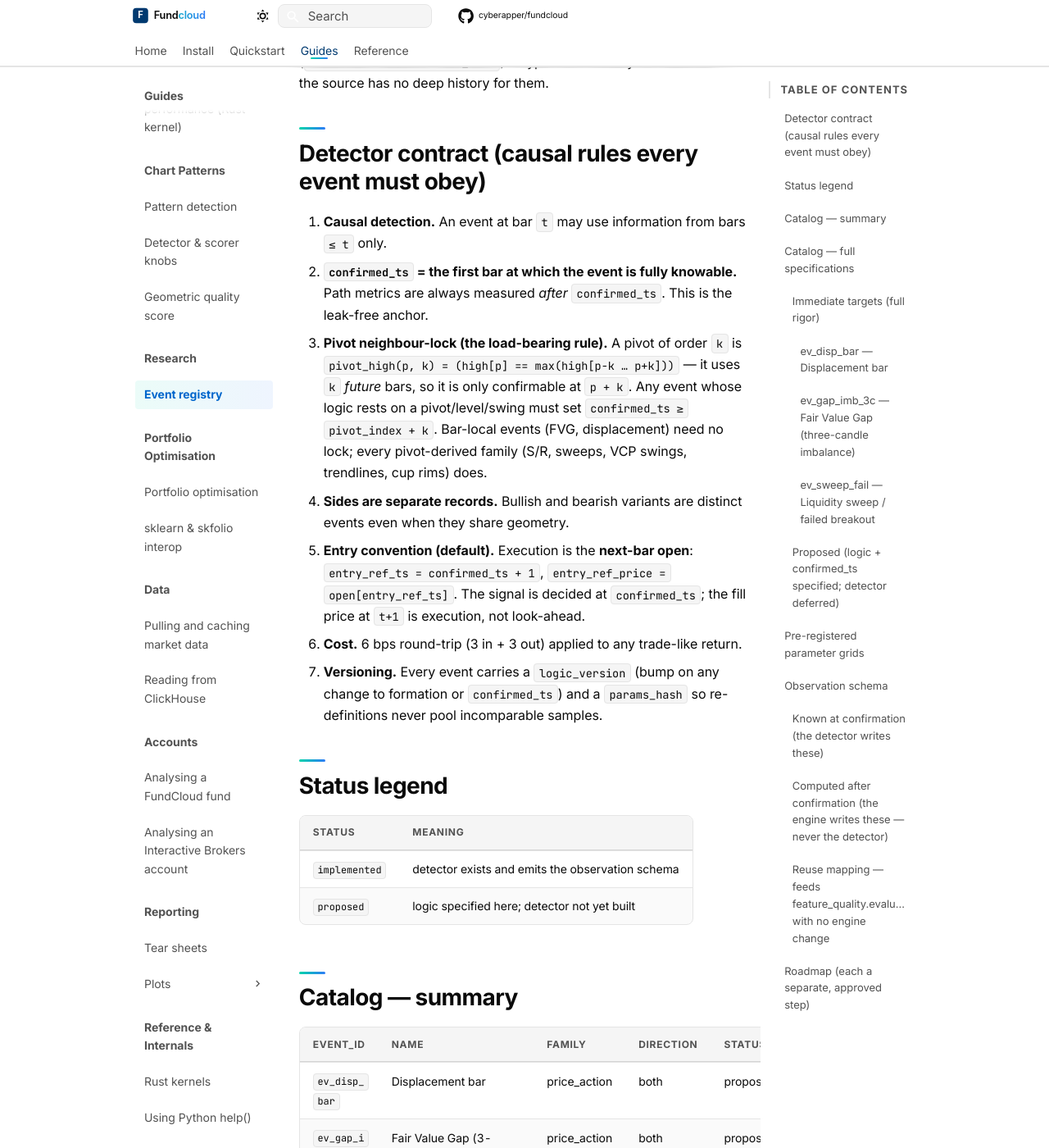
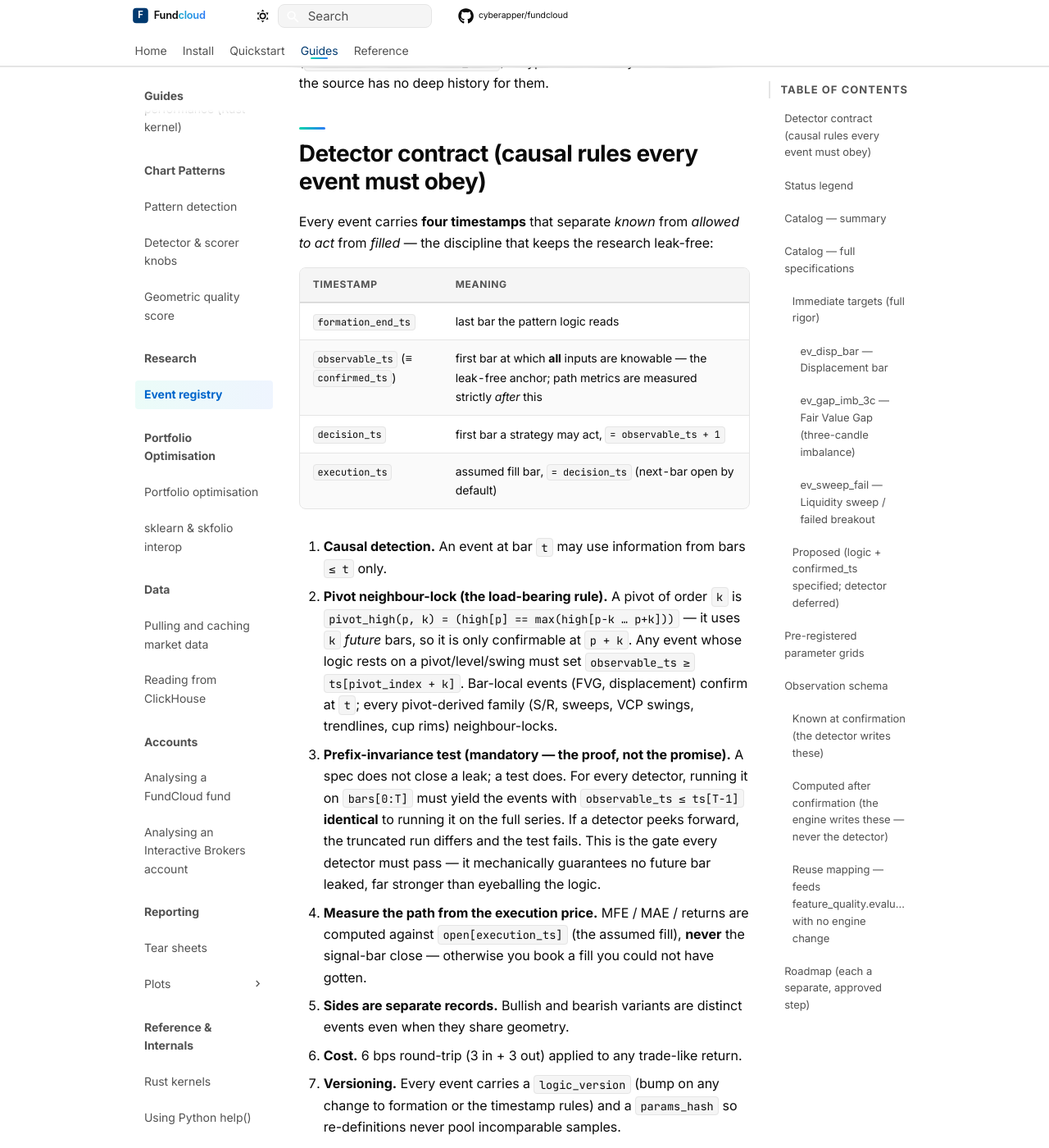
Before and after one commit to cyberapper/fundcloud, an MkDocs documentation site: the page built from docs/guides/research/event-registry.md, in a window 1280 px wide and 1400 px high, scrolled down 545 px. Shown: the whole window at 82% size. Built offline with MkDocs 1.6.1 and Material for MkDocs 9.7.7, drawn with Linux system fonts in a browser that asks for light colours; comment, search, counter and statistics services are not loaded; the version menu is left out; some of the changed text lies outside the part shown.

Commit message:
docs(research): four-timestamp causal contract + mandatory prefix-invariance test
Strengthen the event-registry detector contract so leak-freeness is provable,
not just asserted:

- adopt the four-timestamp model (formation_end / observable / decision /
  execution); observable_ts is the leak-free anchor, neighbour-lock restated as
  observable_ts >= ts[pivot_index + k].
- make the prefix-invariance test a mandatory gate: a detector run on bars[0:T]
  must produce events with observable_ts <= ts[T-1] identical to the full-series
  run, else it peeked forward and the test fails.
- require path metrics to be measured against open[execution_ts] (the fill),
  never the signal-bar close.
- align the observation-schema timestamps + roadmap (Step 3 gated on the test).

Co-Authored-By: Claude Opus 4.8 (1M context) <noreply@anthropic.com>

```diff
--- a/docs/guides/research/event-registry.md
+++ b/docs/guides/research/event-registry.md
@@ -16,22 +16,37 @@ history for them.
 
 ## Detector contract (causal rules every event must obey)
 
+Every event carries **four timestamps** that separate *known* from *allowed to act* from
+*filled* — the discipline that keeps the research leak-free:
+
+| timestamp | meaning |
+|---|---|
+| `formation_end_ts` | last bar the pattern logic reads |
+| `observable_ts` (≡ `confirmed_ts`) | first bar at which **all** inputs are knowable — the leak-free anchor; path metrics are measured strictly *after* this |
+| `decision_ts` | first bar a strategy may act, `= observable_ts + 1` |
+| `execution_ts` | assumed fill bar, `= decision_ts` (next-bar open by default) |
+
 1. **Causal detection.** An event at bar `t` may use information from bars `≤ t` only.
-2. **`confirmed_ts` = the first bar at which the event is fully knowable.** Path metrics are
-   always measured *after* `confirmed_ts`. This is the leak-free anchor.
-3. **Pivot neighbour-lock (the load-bearing rule).** A pivot of order `k` is
+2. **Pivot neighbour-lock (the load-bearing rule).** A pivot of order `k` is
    `pivot_high(p, k) = (high[p] == max(high[p-k … p+k]))` — it uses `k` *future* bars, so it
    is only confirmable at `p + k`. Any event whose logic rests on a pivot/level/swing must set
-   `confirmed_ts ≥ pivot_index + k`. Bar-local events (FVG, displacement) need no lock; every
-   pivot-derived family (S/R, sweeps, VCP swings, trendlines, cup rims) does.
-4. **Sides are separate records.** Bullish and bearish variants are distinct events even when
+   `observable_ts ≥ ts[pivot_index + k]`. Bar-local events (FVG, displacement) confirm at `t`;
+   every pivot-derived family (S/R, sweeps, VCP swings, trendlines, cup rims) neighbour-locks.
+3. **Prefix-invariance test (mandatory — the proof, not the promise).** A spec does not close a
+   leak; a test does. For every detector, running it on `bars[0:T]` must yield the events with
+   `observable_ts ≤ ts[T−1]` **identical** to running it on the full series. If a detector peeks
+   forward, the truncated run differs and the test fails. This is the gate every detector must
+   pass — it mechanically guarantees no future bar leaked, far stronger than eyeballing the logic.
+4. **Measure the path from the execution price.** MFE / MAE / returns are computed against
+   `open[execution_ts]` (the assumed fill), **never** the signal-bar close — otherwise you book a
+   fill you could not have gotten.
+5. **Sides are separate records.** Bullish and bearish variants are distinct events even when
    they share geometry.
-5. **Entry convention (default).** Execution is the **next-bar open**: `entry_ref_ts =
-   confirmed_ts + 1`, `entry_ref_price = open[entry_ref_ts]`. The signal is decided at
-   `confirmed_ts`; the fill price at `t+1` is execution, not look-ahead.
 6. **Cost.** 6 bps round-trip (3 in + 3 out) applied to any trade-like return.
-7. **Versioning.** Every event carries a `logic_version` (bump on any change to formation or
-   `confirmed_ts`) and a `params_hash` so re-definitions never pool incomparable samples.
+7. **Versioning.** Every event carries a `logic_version` (bump on any change to formation or the
+   timestamp rules) and a `params_hash` so re-definitions never pool incomparable samples.
+
+Per-event specs below say `confirmed_ts = t` as shorthand for `observable_ts = ts[t]`.
 
 ## Status legend
 
@@ -171,14 +186,14 @@ consumes it unchanged. Columns are split by leak boundary.
 | `event_id` | str | catalog id (e.g. `ev_gap_imb_3c`) |
 | `asset` | str | symbol — **maps to `EVENTS_COLUMNS.asset`** |
 | `timeframe` | str | `"1D"` for now |
-| `event_time` | datetime64[ns, UTC] | formation/anchor bar (charting) |
-| `confirmed_ts` | datetime64[ns, UTC] | leak-free anchor — **maps to `EVENTS_COLUMNS.breakout_ts`** |
-| `entry_ref_ts` | datetime64[ns, UTC] | `= confirmed_ts + 1` (next-bar open) |
+| `formation_end_ts` | datetime64[ns, UTC] | last bar the pattern reads (charting anchor) |
+| `confirmed_ts` (≡ `observable_ts`) | datetime64[ns, UTC] | leak-free anchor — **maps to `EVENTS_COLUMNS.breakout_ts`** |
+| `execution_ts` (≡ `decision_ts`) | datetime64[ns, UTC] | `= confirmed_ts + 1`, assumed fill bar (next-bar open) |
 | `direction` | str | `bullish` / `bearish` |
 | `params` | str (JSON) | resolved parameters incl. pivot order / scale |
 | `logic_version` | int | bumped on any redefinition |
 | `params_hash` | str | hash of `(event_id, params, logic_version)` |
-| `entry_ref_price` | float | `open[entry_ref_ts]` — **maps to `long_entry` / `short_entry`** |
+| `entry_ref_price` | float | `open[execution_ts]` (the fill) — **maps to `long_entry` / `short_entry`** |
 | `stop_ref_price` | float | structural stop, NaN ⇒ ATR fallback — **maps to `stop_price`** |
 | `zone_lo`, `zone_hi` | float | gap/OB/level zone bounds (NaN for non-zone events) |
 | `quality` | float | optional textbookness score — **maps to `EVENTS_COLUMNS.quality`** |
@@ -207,7 +222,8 @@ labels.
 
 1. **(done)** Clean daily data feed — `fundcloud.research.load_bars` / `clean_panel`.
 2. **(this page)** Event catalog + observation schema.
-3. Code the three immediate causal detectors (`ev_disp_bar`, `ev_gap_imb_3c`, `ev_sweep_fail`).
+3. Code the three immediate causal detectors (`ev_disp_bar`, `ev_gap_imb_3c`, `ev_sweep_fail`) —
+   each gated by the **prefix-invariance test** (contract rule 3).
 4. Wire them through `feature_quality.evaluate()` + a frozen train/validation/holdout split.
 5. Add the missing inference: triple-barrier, block bootstrap, permutation, Deflated Sharpe, PBO.
 6. Pivot-based families, interaction mining, then a portfolio decision layer over holdout survivors.
```
